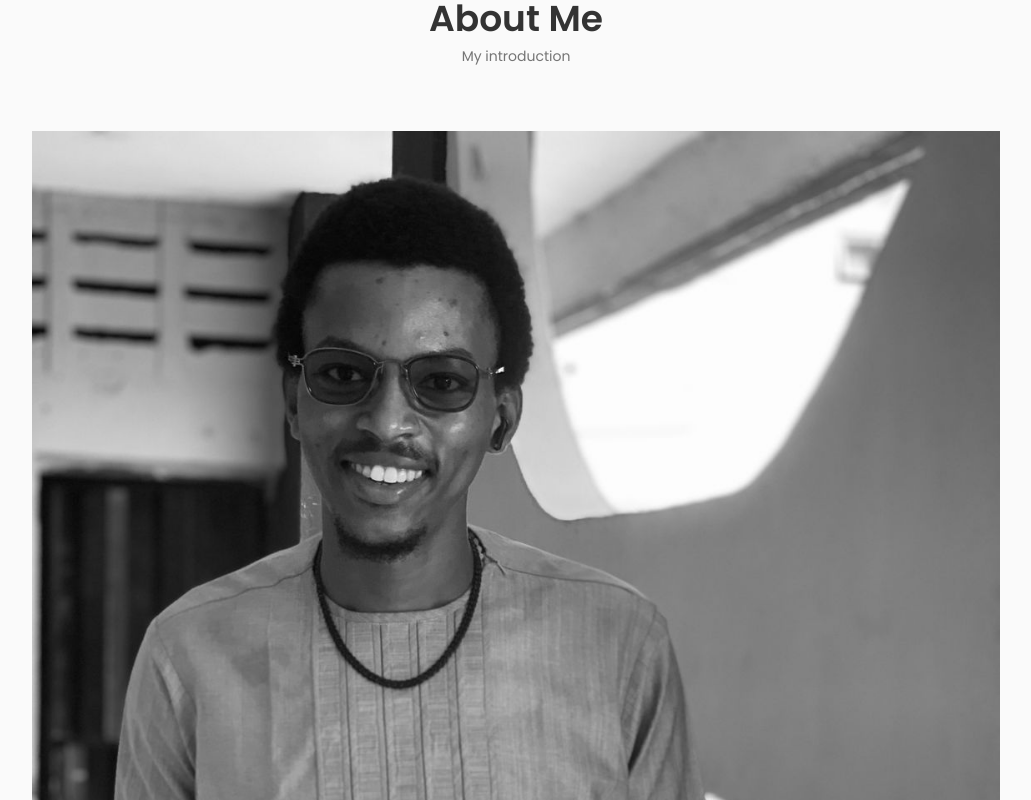
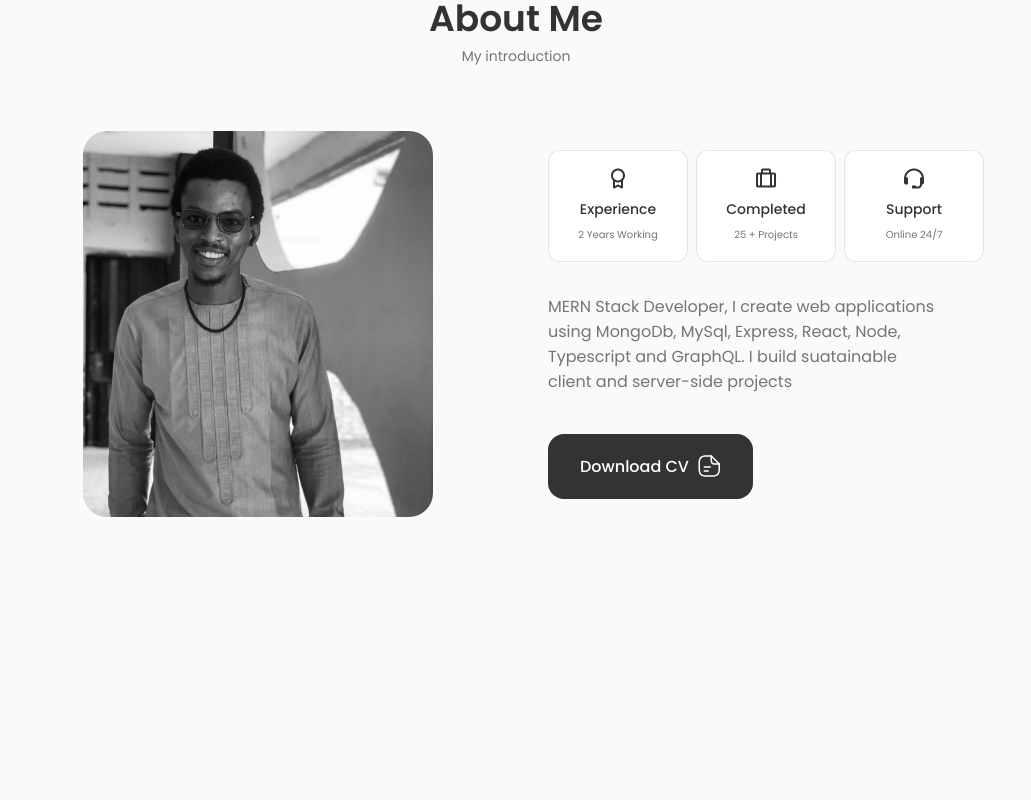
Before and after one commit to Nixhazel/React-Portfolio-V1, a React (Create React App) app in the folder portfolio/: page / in a window 1280 px wide. Shown: the part 880-1680 px from the top of the page, without its empty margins (124-1155 px from the left). After the commit the page ends 1429 px from the top, so only its background shows below. Built offline with nearby package versions, Linux system fonts and the light colour scheme.

Commit message:
update on about

```diff
--- a/portfolio/src/components/about/About.jsx
+++ b/portfolio/src/components/about/About.jsx
@@ -1,22 +1,49 @@
 import React from "react";
-import './about.css';
-import AboutImg from '../../assets/aboutvs.jpg'
-import CV from '../../assets/Emmanuel  O. Olokor Resume(CV).pdf'
+import "./about.css";
+import AboutImg from "../../assets/aboutvs.jpg";
+import CV from "../../assets/Emmanuel  O. Olokor Resume(CV).pdf";
 import Info from "./Info";
 
 const About = () => {
 	return (
 		<section className='about section' id='about'>
 			<h2 className='section__title'>About Me</h2>
-            <span className="section__subtitle">My introduction</span>
+			<span className='section__subtitle'>My introduction</span>
 
-            <div className="about__container container grid">
-                <img src={AboutImg} alt="" className="about__img" />
+			<div className='about__container container grid'>
+				<img src={AboutImg} alt='' className='about__img' />
 
-                <div className="about__data">
+				<div className='about__data'>
 					<Info />
 
-                    <p className="about__description"></p>
+					<p className='about__description'>
+						MERN Stack Developer, I create web applications using MongoDb,
+						MySql, Express, React, Node, Typescript and GraphQL. I build suatainable client and server-side projects
+					</p>
+
+					<a download='' href={CV} className='button button--flex'>
+						Download CV
+						<svg
+							class='button__icon'
+							xmlns='http://www.w3.org/2000/svg'
+							width='24'
+							height='24'
+							viewBox='0 0 24 24'
+							fill='none'>
+							<path
+								d='M15.25 22.7502H9.25C3.82 22.7502 1.5 20.4302 1.5 15.0002V9.00024C1.5 3.57024 3.82 1.25024 9.25 1.25024H14.25C14.66 1.25024 15 1.59024 15 2.00024C15 2.41024 14.66 2.75024 14.25 2.75024H9.25C4.64 2.75024 3 4.39024 3 9.00024V15.0002C3 19.6102 4.64 21.2502 9.25 21.2502H15.25C19.86 21.2502 21.5 19.6102 21.5 15.0002V10.0002C21.5 9.59024 21.84 9.25024 22.25 9.25024C22.66 9.25024 23 9.59024 23 10.0002V15.0002C23 20.4302 20.68 22.7502 15.25 22.7502Z'
+								fill='var(--container-color)'></path>
+							<path
+								d='M22.25 10.7502H18.25C14.83 10.7502 13.5 9.42023 13.5 6.00023V2.00023C13.5 1.70023 13.68 1.42023 13.96 1.31023C14.24 1.19023 14.56 1.26023 14.78 1.47023L22.78 9.47023C22.99 9.68023 23.06 10.0102 22.94 10.2902C22.82 10.5702 22.55 10.7502 22.25 10.7502ZM15 3.81023V6.00023C15 8.58023 15.67 9.25023 18.25 9.25023H20.44L15 3.81023Z'
+								fill='var(--container-color)'></path>
+							<path
+								d='M13.25 13.7502H7.25C6.84 13.7502 6.5 13.4102 6.5 13.0002C6.5 12.5902 6.84 12.2502 7.25 12.2502H13.25C13.66 12.2502 14 12.5902 14 13.0002C14 13.4102 13.66 13.7502 13.25 13.7502Z'
+								fill='var(--container-color)'></path>
+							<path
+								d='M11.25 17.7502H7.25C6.84 17.7502 6.5 17.4102 6.5 17.0002C6.5 16.5902 6.84 16.2502 7.25 16.2502H11.25C11.66 16.2502 12 16.5902 12 17.0002C12 17.4102 11.66 17.7502 11.25 17.7502Z'
+								fill='var(--container-color)'></path>
+						</svg>
+					</a>
 				</div>
 			</div>
 		</section>
--- a/portfolio/src/components/about/Info.jsx
+++ b/portfolio/src/components/about/Info.jsx
@@ -1,9 +1,27 @@
-import React from 'react'
+import React from "react";
 
 const Info = () => {
-  return (
-    <div>Info</div>
-  )
-}
+	return (
+		<div className='about__info grid'>
+			<div className='about__box'>
+				<i class='bx bx-award about__icon'></i>
+				<h3 className='about__title'>Experience</h3>
+				<span className='about__subtitle'>2 Years Working</span>
+			</div>
 
-export default Info
+			<div className='about__box'>
+				<i class='bx bx-briefcase-alt about__icon'></i>
+				<h3 className='about__title'>Completed</h3>
+				<span className='about__subtitle'>25 + Projects</span>
+			</div>
+
+			<div className='about__box'>
+				<i class='bx bx-support about__icon'></i>
+				<h3 className='about__title'>Support</h3>
+				<span className='about__subtitle'>Online 24/7</span>
+			</div>
+		</div>
+	);
+};
+
+export default Info;
--- a/portfolio/src/components/about/about.css
+++ b/portfolio/src/components/about/about.css
@@ -0,0 +1,77 @@
+.about__container {
+    grid-template-columns: repeat(2, 1fr);
+    align-items: center;
+    column-gap: 4rem;
+}
+
+.about__img {
+    width: 350px;
+    border-radius: 1.5rem;
+    justify-self: center;
+}
+
+.about__info {
+    grid-template-columns: repeat(3, 140px);
+    gap: 0.5rem;
+    margin-bottom: var(--mb-2);
+}
+
+.about__box {
+    background-color: var(--container-color);
+    border: 1px solid rgba(0, 0, 0, 0.1);
+    border-radius: 0.75rem;
+    text-align: center;
+    padding: 1rem 1.25rem;
+}
+
+.about__icon {
+    font-size: 1.5rem;
+    color: var(--title-color);
+    margin-bottom: var(--mb-0-5);
+}
+
+.about__title {
+    font-size: var(--small-font-size);
+    font-weight: var(--font-medium);
+}
+
+.about__subtitle {
+    font-size: var(--tiny-font-size);
+}
+
+.about__description {
+    padding: 0 4rem 0 0;
+    margin-bottom: var(--mb-2-5);
+}
+
+/*=============== BREAKPOINTS ===============*/
+/* For large devices */
+@media screen and (max-width: 992px) {
+    .about__container {
+        grid-template-columns: 1fr;
+        row-gap: 2.5rem;
+    }
+
+    .about__img {
+        width: 220px;
+    }
+
+    .about__box {
+        padding: 0.75rem 0.5rem;
+    }
+
+    .about__data {
+        text-align: center;
+    }
+}
+
+/* For medium devices */
+@media screen and (max-width: 768px) {
+}
+
+@media screen and (max-width: 576px) {
+}
+
+/* For small devices */
+@media screen and (max-width: 350px) {
+}
--- a/portfolio/src/components/header/header.css
+++ b/portfolio/src/components/header/header.css
@@ -2,7 +2,7 @@
     width: 100%;
     position: fixed;
     /*top: 0; this is the origina size but i changed it to look exactly like the sample*/
-    top: 1rem;
+    top: 0;
     left: 0;
     z-index: var(--z-fixed);
     background-color: var(--body-color);
```
Lines whose indentation alone changed are shown as unchanged.
